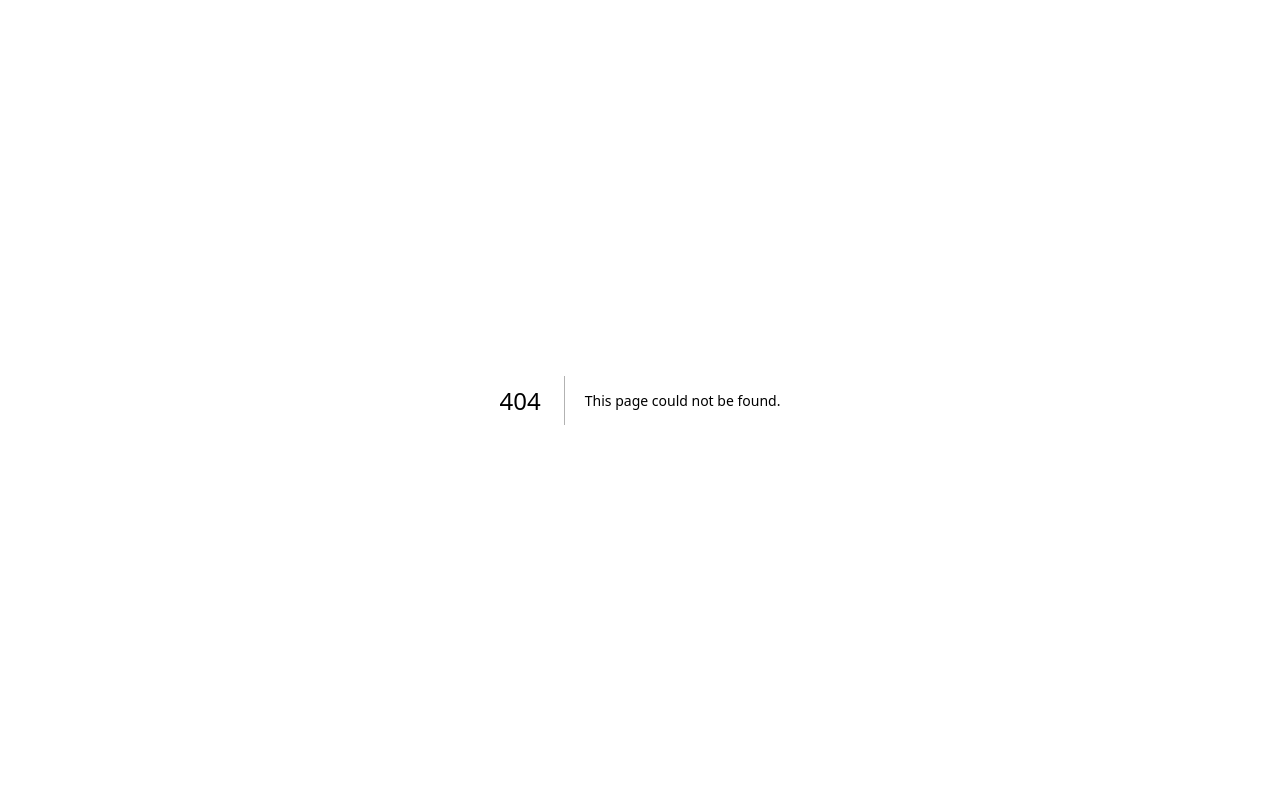
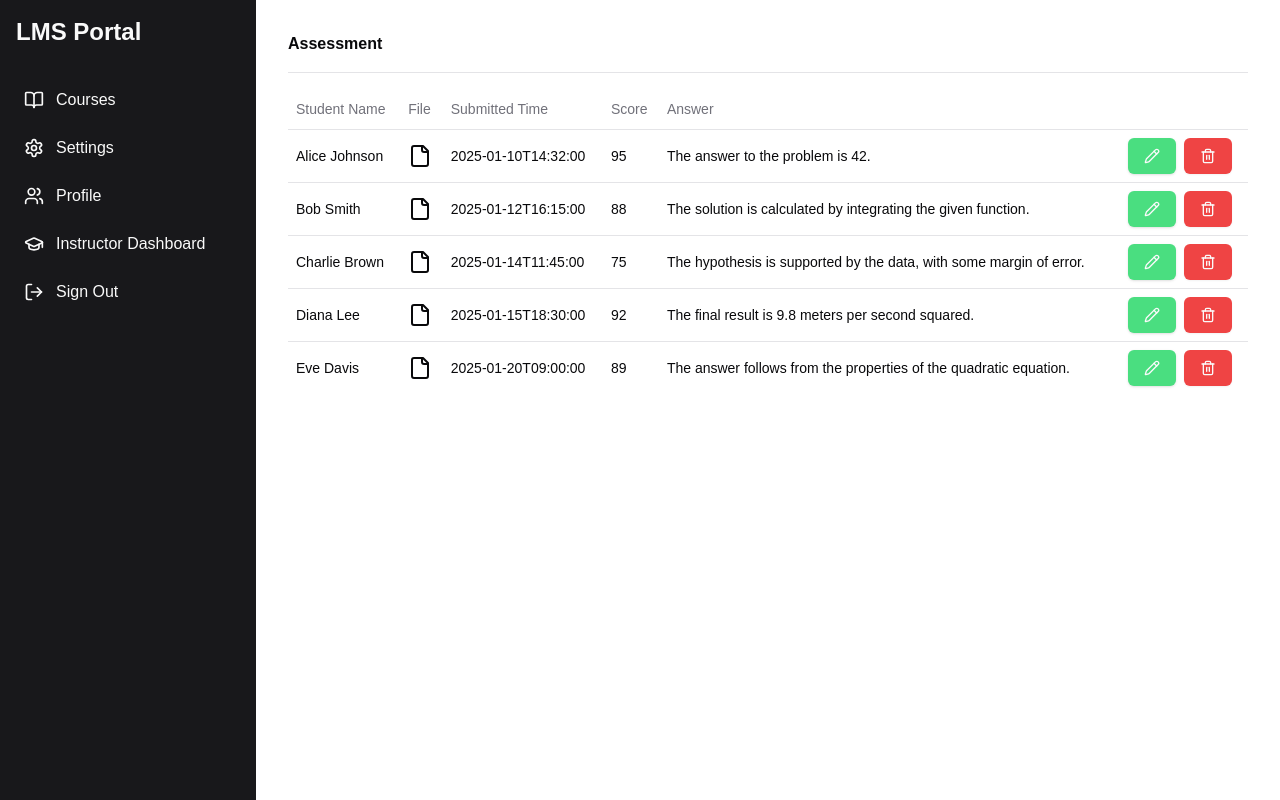
Before and after one commit to OnLeeTwo/lms-frontend, a Next.js app: page /assessment in a window 1280 px wide. Before the commit this address had no page. Built offline with nearby package versions, Linux system fonts and the light colour scheme.

Commit message:
feat: add assessment basic

```diff
--- /dev/null
+++ b/src/app/assessment/page.tsx
@@ -0,0 +1,184 @@
+"use client";
+
+import {
+  Table,
+  TableBody,
+  TableCell,
+  TableHead,
+  TableHeader,
+  TableRow,
+} from "@/components/ui/table";
+import { Button } from "@/components/ui/button";
+import {
+  Tooltip,
+  TooltipContent,
+  TooltipProvider,
+  TooltipTrigger,
+} from "@/components/ui/tooltip";
+import { Sidebar } from "@/components/Sidebar";
+import {
+  Dialog,
+  DialogContent,
+  DialogDescription,
+  DialogFooter,
+  DialogHeader,
+  DialogTitle,
+  DialogTrigger,
+} from "@/components/ui/dialog";
+import { Input } from "@/components/ui/input";
+import { Label } from "@/components/ui/label";
+import { Separator } from "@/components/ui/separator";
+import { File, Pencil, Trash2 } from "lucide-react";
+
+const AssessmentPage = () => {
+  const submissionData = [
+    {
+      submission_id: 1,
+      role_id: 101,
+      user_name: "Alice Johnson",
+      file_url: "https://example.com/files/alice_submission.pdf",
+      score: 95,
+      answer: "The answer to the problem is 42.",
+      submitted_at: "2025-01-10T14:32:00",
+    },
+    {
+      submission_id: 2,
+      role_id: 102,
+      user_name: "Bob Smith",
+      file_url: "https://example.com/files/bob_submission.pdf",
+      score: 88,
+      answer: "The solution is calculated by integrating the given function.",
+      submitted_at: "2025-01-12T16:15:00",
+    },
+    {
+      submission_id: 3,
+      role_id: 103,
+      user_name: "Charlie Brown",
+      file_url: "https://example.com/files/charlie_submission.pdf",
+      score: 75,
+      answer:
+        "The hypothesis is supported by the data, with some margin of error.",
+      submitted_at: "2025-01-14T11:45:00",
+    },
+    {
+      submission_id: 4,
+      role_id: 104,
+      user_name: "Diana Lee",
+      file_url: "https://example.com/files/diana_submission.pdf",
+      score: 92,
+      answer: "The final result is 9.8 meters per second squared.",
+      submitted_at: "2025-01-15T18:30:00",
+    },
+    {
+      submission_id: 5,
+      role_id: 105,
+      user_name: "Eve Davis",
+      file_url: "https://example.com/files/eve_submission.pdf",
+      score: 89,
+      answer:
+        "The answer follows from the properties of the quadratic equation.",
+      submitted_at: "2025-01-20T09:00:00",
+    },
+  ];
+
+  return (
+    <TooltipProvider>
+      <div className="flex min-h-screen bg-background">
+        {/* Sidebar */}
+        <Sidebar role="instructor" />
+
+        {/* Main content area */}
+        <div className="flex-1 p-8">
+          <h1 className="font-bold mb-4">Assessment</h1>
+          <Separator className="my-4" />
+          <Table>
+            <TableHeader>
+              <TableRow>
+                <TableHead>Student Name</TableHead>
+                <TableHead>File</TableHead>
+                <TableHead>Submitted Time</TableHead>
+                <TableHead>Score</TableHead>
+                <TableHead>Answer</TableHead>
+                <TableHead></TableHead>
+              </TableRow>
+            </TableHeader>
+            <TableBody>
+              {submissionData.map((submission) => (
+                <TableRow key={submission.submission_id}>
+                  <TableCell>{submission.user_name}</TableCell>
+                  <TableCell>
+                    <a href={submission.file_url} target="_blank">
+                      <File />
+                    </a>
+                  </TableCell>
+                  <TableCell>{submission.submitted_at}</TableCell>
+                  <TableCell>{submission.score}</TableCell>
+                  <TableCell>{submission.answer}</TableCell>
+                  <TableCell className="flex gap-2">
+                    {/* Edit Button */}
+                    <Dialog>
+                      <DialogTrigger>
+                        <Tooltip>
+                          <TooltipTrigger asChild>
+                            <Button className="bg-green-400 hover:bg-green-600">
+                              <Pencil className="cursor-pointer" />
+                            </Button>
+                          </TooltipTrigger>
+                          <TooltipContent>
+                            <p>Edit</p>
+                          </TooltipContent>
+                        </Tooltip>
+                      </DialogTrigger>
+                      <DialogContent className="sm:max-w-[425px]">
+                        <DialogHeader>
+                          <DialogTitle>Give Score</DialogTitle>
+                          <DialogDescription>
+                            Give your student a score based on their
+                            performance. Click save when you&apos;re done
+                          </DialogDescription>
+                        </DialogHeader>
+                        <div className="grid gap-4 py-4">
+                          <div className="grid grid-cols-4 items-center gap-4">
+                            <Label htmlFor="score" className="text-right">
+                              Score
+                            </Label>
+                            <Input
+                              id="name"
+                              placeholder="Put a score between 0-100"
+                              defaultValue=""
+                              className="col-span-3"
+                            />
+                          </div>
+                        </div>
+                        <DialogFooter>
+                          <Button type="submit">Save changes</Button>
+                        </DialogFooter>
+                      </DialogContent>
+                    </Dialog>
+
+                    {/* Delete Button */}
+                    <Tooltip>
+                      <TooltipTrigger>
+                        <Button
+                          className="hover:bg-red-700"
+                          variant="destructive"
+                        >
+                          <Trash2 className="" />
+                        </Button>
+                      </TooltipTrigger>
+                      <TooltipContent>
+                        <p>Delete</p>
+                      </TooltipContent>
+                    </Tooltip>
+                  </TableCell>
+                </TableRow>
+              ))}
+            </TableBody>
+          </Table>
+        </div>
+      </div>
+    </TooltipProvider>
+  );
+};
+
+export default AssessmentPage;
--- a/src/app/submissions/[assessmentId]/page.tsx
+++ b/src/app/submissions/[assessmentId]/page.tsx
@@ -23,8 +23,7 @@ import {
 } from "@/components/ui/dialog";
 import { Input } from "@/components/ui/input";
 import { Toaster } from "@/components/ui/toaster";
-import { useToast } from "@/hooks/use-toast"
-
+import { useToast } from "@/hooks/use-toast";
 
 const SubmissionList = () => {
   const router = useRouter();
```
Lines whose indentation alone changed are shown as unchanged.
